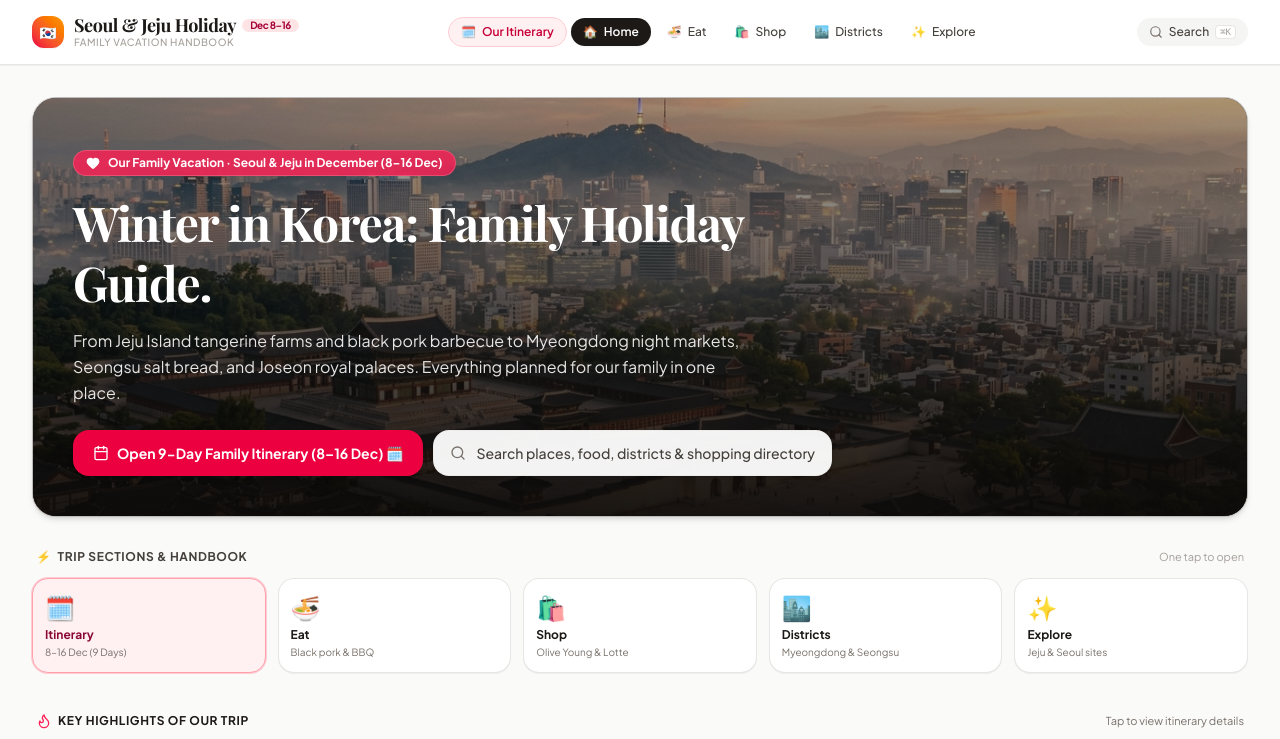
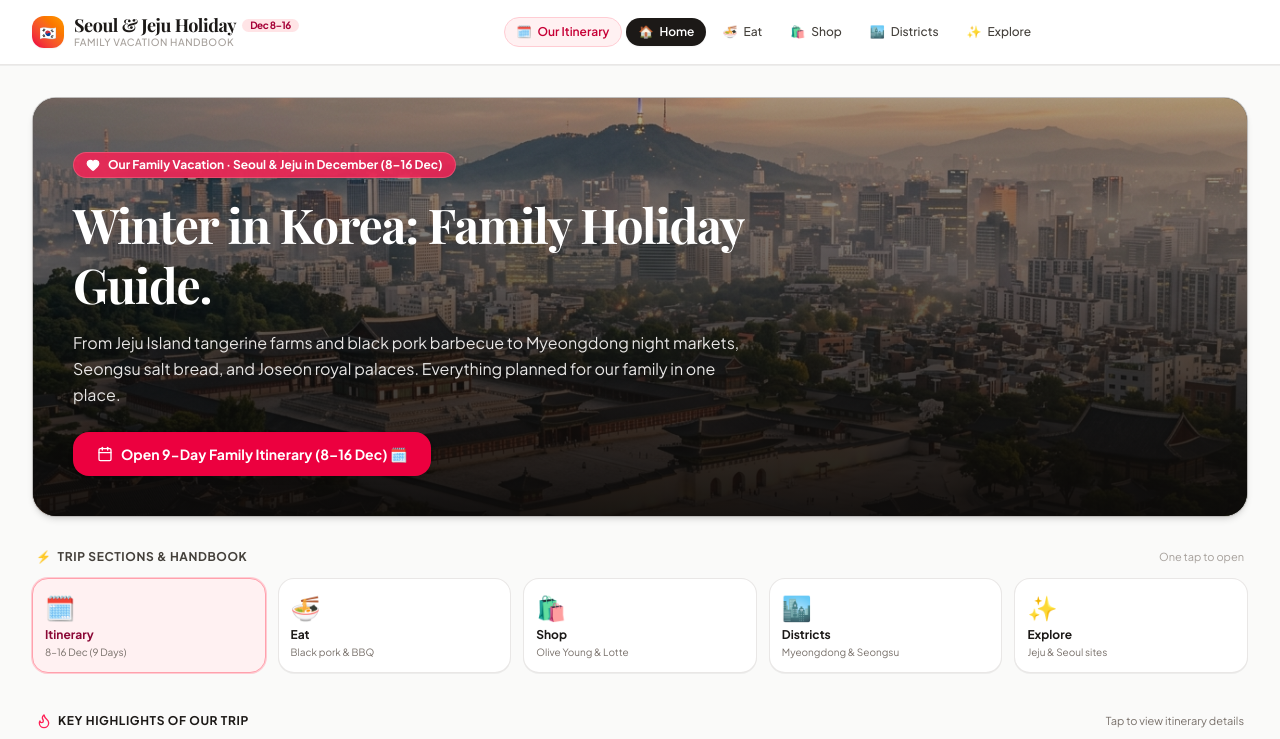
Before and after one commit to amuri13/seoul-travel, a React (Vite) app: page / in a window 1280 px wide. Shown: the top 739 px of the page. Built offline with nearby package versions, Linux system fonts and the light colour scheme; a web font is replaced by a local one.

Commit message:
Remove search bar from Home and top right corner

```diff
--- a/src/App.tsx
+++ b/src/App.tsx
@@ -86,7 +86,6 @@ export default function App() {
       <Header
         activeTab={activeTab}
         onTabChange={handleNavigate}
-        onOpenSearch={() => setIsSearchOpen(true)}
       />
 
       {/* Main Body */}
@@ -95,7 +94,6 @@ export default function App() {
           <div>
             {/* Visual Hero */}
             <Hero
-              onSearchClick={() => setIsSearchOpen(true)}
               onNavigate={handleNavigate}
               onSelectNeighbourhood={(id) => {
                 setSelectedNeighbourhoodId(id);
--- a/src/components/Header.tsx
+++ b/src/components/Header.tsx
@@ -1,17 +1,16 @@
 import React, { useState } from 'react';
-import { Search, Menu, X, Calendar, Heart } from 'lucide-react';
+import { Menu, X, Calendar, Heart } from 'lucide-react';
 
 interface HeaderProps {
   activeTab: string;
   onTabChange: (tab: string) => void;
-  onOpenSearch: () => void;
+  onOpenSearch?: () => void;
   onOpenAiGuide?: (initialQuery?: string) => void;
 }
 
 export const Header: React.FC<HeaderProps> = ({
   activeTab,
   onTabChange,
-  onOpenSearch,
 }) => {
   const [mobileMenuOpen, setMobileMenuOpen] = useState(false);
 
@@ -109,18 +108,6 @@ export const Header: React.FC<HeaderProps> = ({
               <span>Itinerary</span>
             </button>
 
-            <button
-              onClick={onOpenSearch}
-              className="px-2.5 sm:px-3 py-1.5 text-stone-700 bg-stone-100 hover:bg-stone-200 rounded-full transition-colors cursor-pointer text-xs font-medium flex items-center gap-1.5"
-              title="Search Guide"
-            >
-              <Search className="w-3.5 h-3.5 text-stone-500" />
-              <span className="hidden sm:inline">Search</span>
-              <kbd className="hidden md:inline text-[9px] bg-white text-stone-400 border border-stone-200 px-1 py-0.2 rounded font-mono">
-                ⌘K
-              </kbd>
-            </button>
-
             {/* Mobile Hamburger Button */}
             <button
               onClick={() => setMobileMenuOpen(!mobileMenuOpen)}
--- a/src/components/Hero.tsx
+++ b/src/components/Hero.tsx
@@ -1,15 +1,15 @@
 import React from 'react';
-import { Search, Calendar, Heart, Flame, ArrowRight } from 'lucide-react';
+import { Calendar, Heart, Flame, ArrowRight } from 'lucide-react';
 import { SEOUL_IMAGES } from '../data/images';
 
 interface HeroProps {
-  onSearchClick: () => void;
+  onSearchClick?: () => void;
   onAskQuery?: (query: string) => void;
   onNavigate: (section: string) => void;
   onSelectNeighbourhood?: (id: string) => void;
 }
 
-export const Hero: React.FC<HeroProps> = ({ onSearchClick, onNavigate }) => {
+export const Hero: React.FC<HeroProps> = ({ onNavigate }) => {
   const quickCategories = [
     { id: 'itinerary', label: 'Itinerary', icon: '🗓️', desc: '8–16 Dec (9 Days)', highlight: true },
     { id: 'eat', label: 'Eat', icon: '🍜', desc: 'Black pork & BBQ' },
@@ -84,20 +84,10 @@ export const Hero: React.FC<HeroProps> = ({ onSearchClick, onNavigate }) => {
             <div className="pt-2 flex flex-col sm:flex-row gap-2.5">
               <button
                 onClick={() => onNavigate('itinerary')}
-                className="bg-rose-600 hover:bg-rose-700 text-white px-5 py-3 rounded-2xl text-xs sm:text-sm font-bold shadow-md flex items-center justify-center gap-2 cursor-pointer transition-all hover:scale-102"
+                className="bg-rose-600 hover:bg-rose-700 text-white px-6 py-3 rounded-2xl text-xs sm:text-sm font-bold shadow-md flex items-center justify-center gap-2 cursor-pointer transition-all hover:scale-102"
               >
                 <Calendar className="w-4 h-4" />
                 <span>Open 9-Day Family Itinerary (8–16 Dec) 🗓️</span>
-              </button>
-
-              <button
-                onClick={onSearchClick}
-                className="bg-white/95 text-stone-800 hover:bg-white rounded-2xl shadow-md px-4 py-3 flex items-center gap-2.5 cursor-pointer transition-all border border-stone-200/50 text-xs sm:text-sm font-medium hover:scale-102"
-              >
-                <Search className="w-4 h-4 text-stone-500 shrink-0" />
-                <span className="text-stone-700">
-                  Search places, food, districts & shopping directory
-                </span>
               </button>
             </div>
           </div>
```
